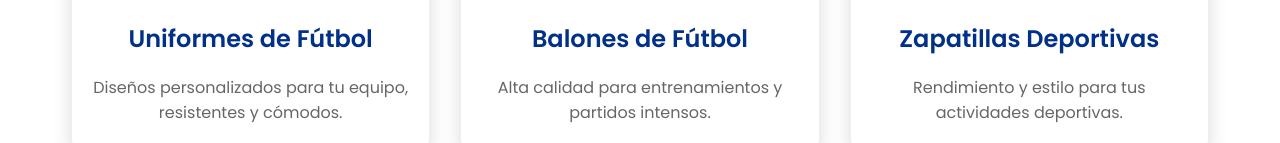
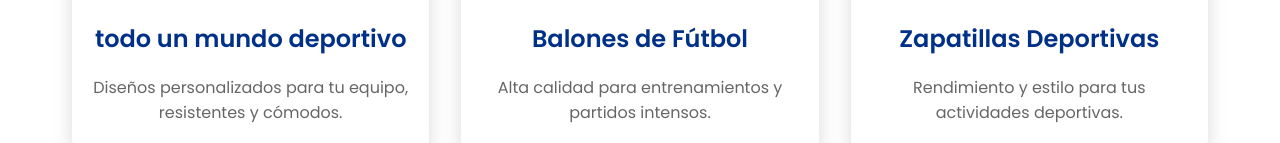
Before and after one commit to JorgeSport/Deportes-Florian-, a plain HTML site: page index.html in a window 1280 px wide. Shown: the part 1319-1462 px from the top of the page. Drawn offline with Linux system fonts and the light colour scheme.

Commit message:
Update index.html

```diff
--- a/index.html
+++ b/index.html
@@ -461,7 +461,7 @@
                 <div class="product-card">
                     <!-- CAMBIA ESTA IMAGEN POR UNA REAL -->
                     <img src="https://images.unsplash.com/photo-1582293458390-5e3859b7c2c8?ixlib=rb-4.0.3&auto=format&fit=crop&w=280&q=80" alt="Uniforme Fútbol">
-                    <h3>Uniformes de Fútbol</h3>
+                    <h3>todo un mundo deportivo</h3>
                     <p>Diseños personalizados para tu equipo, resistentes y cómodos.</p>
                 </div>
                 <div class="product-card">
```
